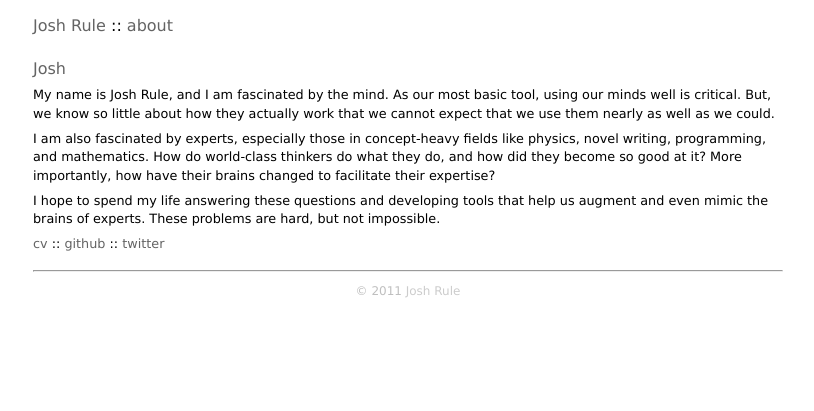
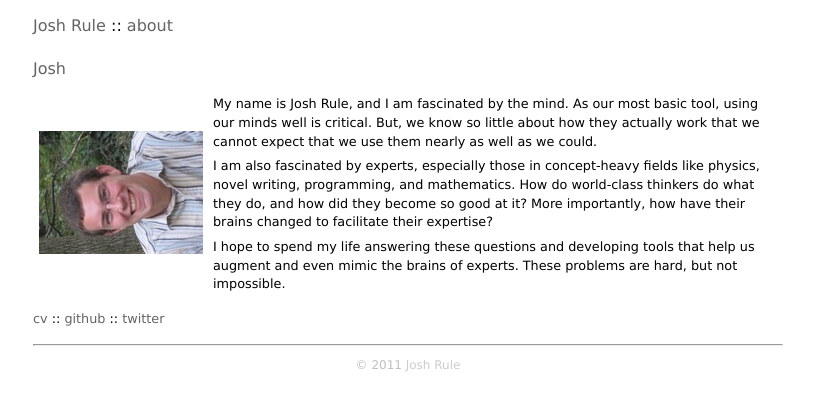
Before and after one commit to joshrule/joshrule.github.com, a Jekyll site: the page built from about/index.markdown, in a window 1280 px wide. Shown: the top 411 px of the page, without its empty margins (232-1046 px from the left). Built offline with Jekyll 4.4.1, drawn with Linux system fonts in a browser that asks for light colours; Markdown is read by kramdown in place of the engine named in the settings.

Commit message:
add image to about page

```diff
--- a/about/index.markdown
+++ b/about/index.markdown
@@ -10,19 +10,27 @@ wordpress_id: '2'
 
 #### Josh
 
-My name is Josh Rule, and I am fascinated by the mind. As our most basic tool,
-using our minds well is critical. But, we know so little about how they
+<table>
+<tr>
+<td><img src="/a/josh.jpg"></td>
+<td>
+
+<p>My name is Josh Rule, and I am fascinated by the mind. As our most basic
+tool, using our minds well is critical. But, we know so little about how they
 actually work that we cannot expect that we use them nearly as well as we
-could.
+could.</p>
 
-I am also fascinated by experts, especially those in concept-heavy fields like
-physics, novel writing, programming, and mathematics. How do world-class
+<p>I am also fascinated by experts, especially those in concept-heavy fields
+like physics, novel writing, programming, and mathematics. How do world-class
 thinkers do what they do, and how did they become so good at it? More
-importantly, how have their brains changed to facilitate their expertise?
+importantly, how have their brains changed to facilitate their expertise?</p>
 
-I hope to spend my life answering these questions and developing tools that
+<p>I hope to spend my life answering these questions and developing tools that
 help us augment and even mimic the brains of experts.  These problems are hard,
-but not impossible.
+but not impossible.</p>
+</td>
+</tr>
+</table>
 
 [cv][1] :: [github][2] :: [twitter][3]
 
--- a/style.css
+++ b/style.css
@@ -63,7 +63,9 @@ dd {
 }
 
 img {
-    margin-bottom: 5px;
+    margin: 0;
+    border: 0;
+    padding: 0;
 }
 
 h1 {
@@ -131,6 +133,11 @@ p {
     margin-bottom: 0.5em;
 }
 
+td {
+    padding-left: .25em;
+    padding-right: .25em;
+}
+
 #footer {
     background: transparent;
     color: #CCCCCC;
```
Also changed, not shown: a/josh.jpg (added).
